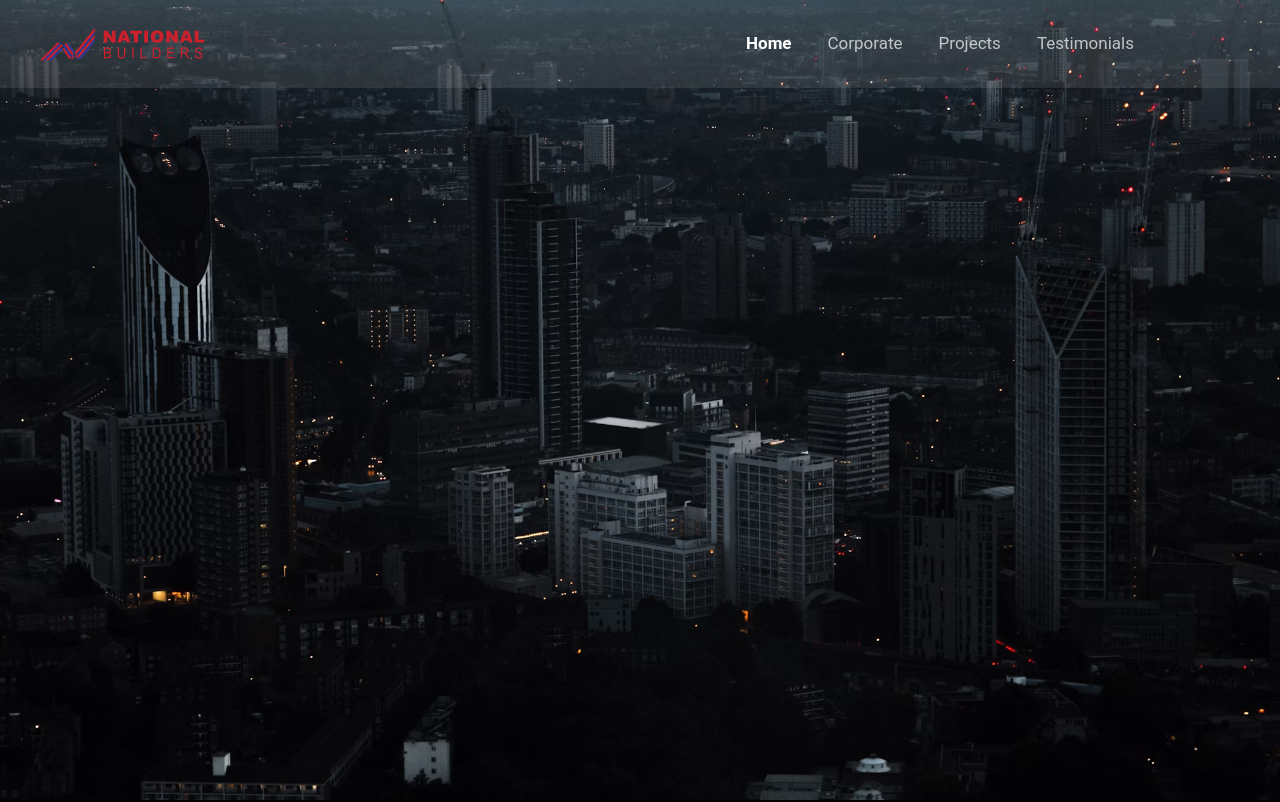
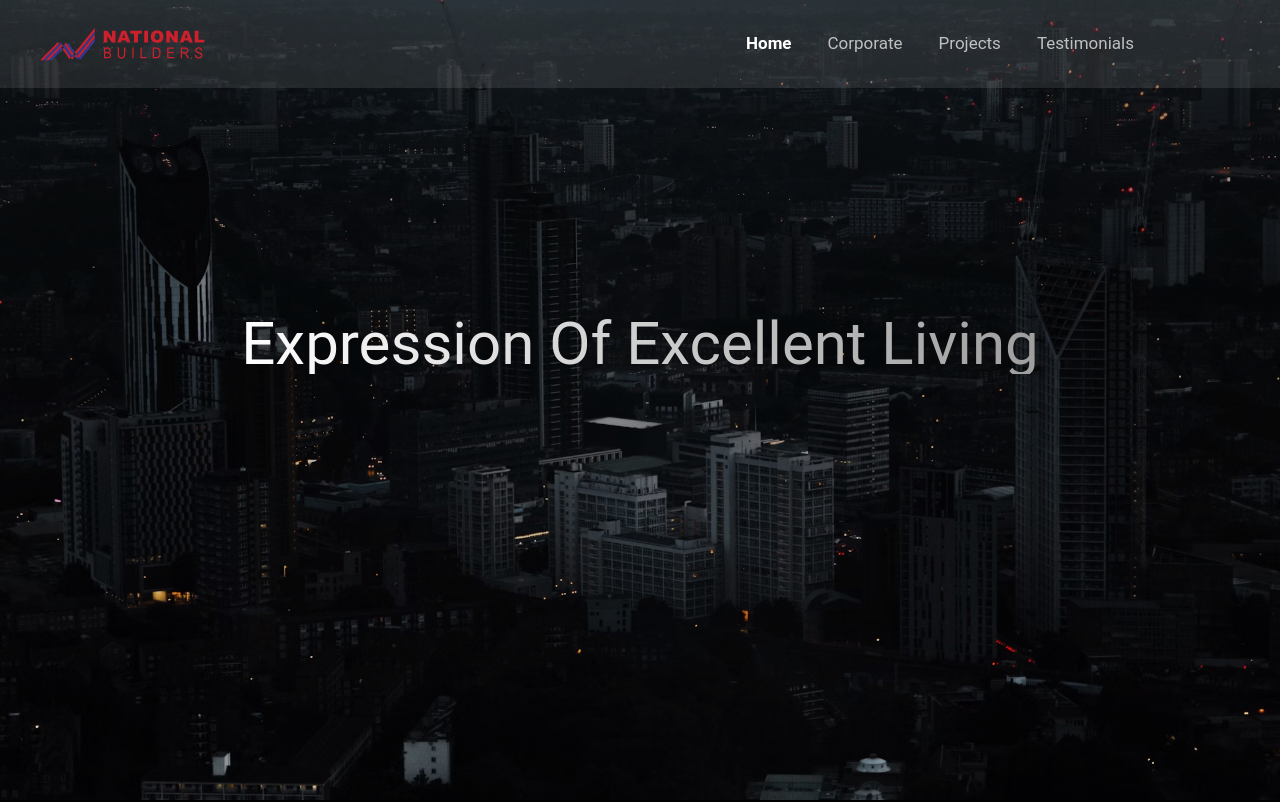
Before and after one commit to MOHAMMEDSIFANKP/machine-task-Accolades, a React (Vite) app: page / in a window 1280 px wide. Shown: the top 802 px of the page. Built offline with nearby package versions, Linux system fonts and the light colour scheme.

Commit message:
Bg opacity added and bg text added

```diff
--- a/src/Pages/HomePage.jsx
+++ b/src/Pages/HomePage.jsx
@@ -21,7 +21,9 @@ function HomePage() {
   return (
     <>
       <div className='bg-black text-white'>
-        <div className='h-screen bg-no-repeat bg-cover bg-center' style={{ backgroundImage: `url(${backgroundImage})` }}>
+      <div className='relative h-screen bg-cover bg-center flex justify-center items-center' style={{ backgroundImage: `linear-gradient(rgba(0, 0, 0, 0.5), rgba(0, 0, 0, 0.1)), url(${backgroundImage})` }}>
+
+          <p className='capitalize text-6xl -mt-28 bg-gradient-to-r from-white to-gray-500 inline-block text-transparent bg-clip-text' >Expression Of Excellent Living</p>
           <div className='top-0 fixed w-full z-20'>
             <NavBar />
           </div>
```
